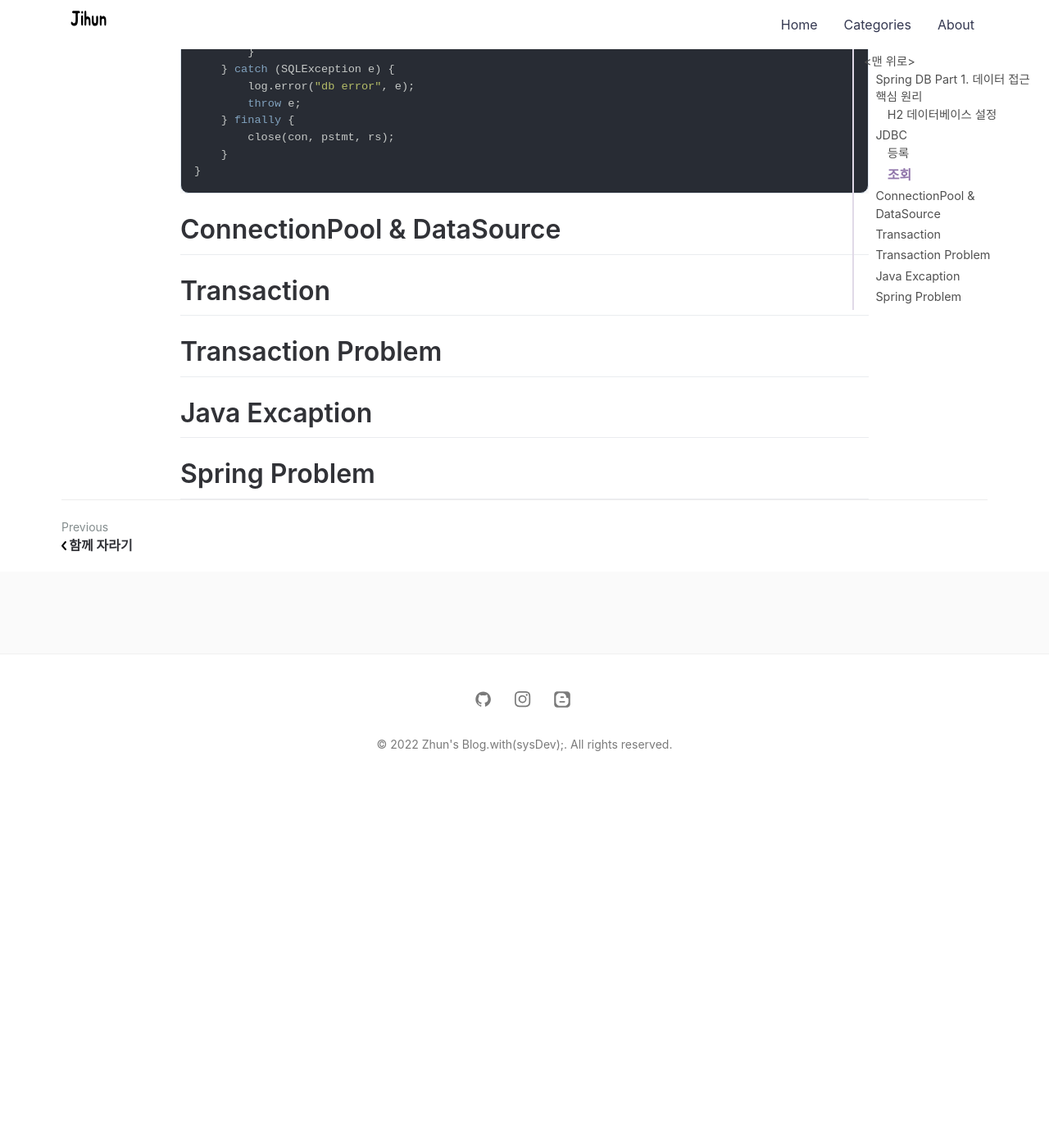
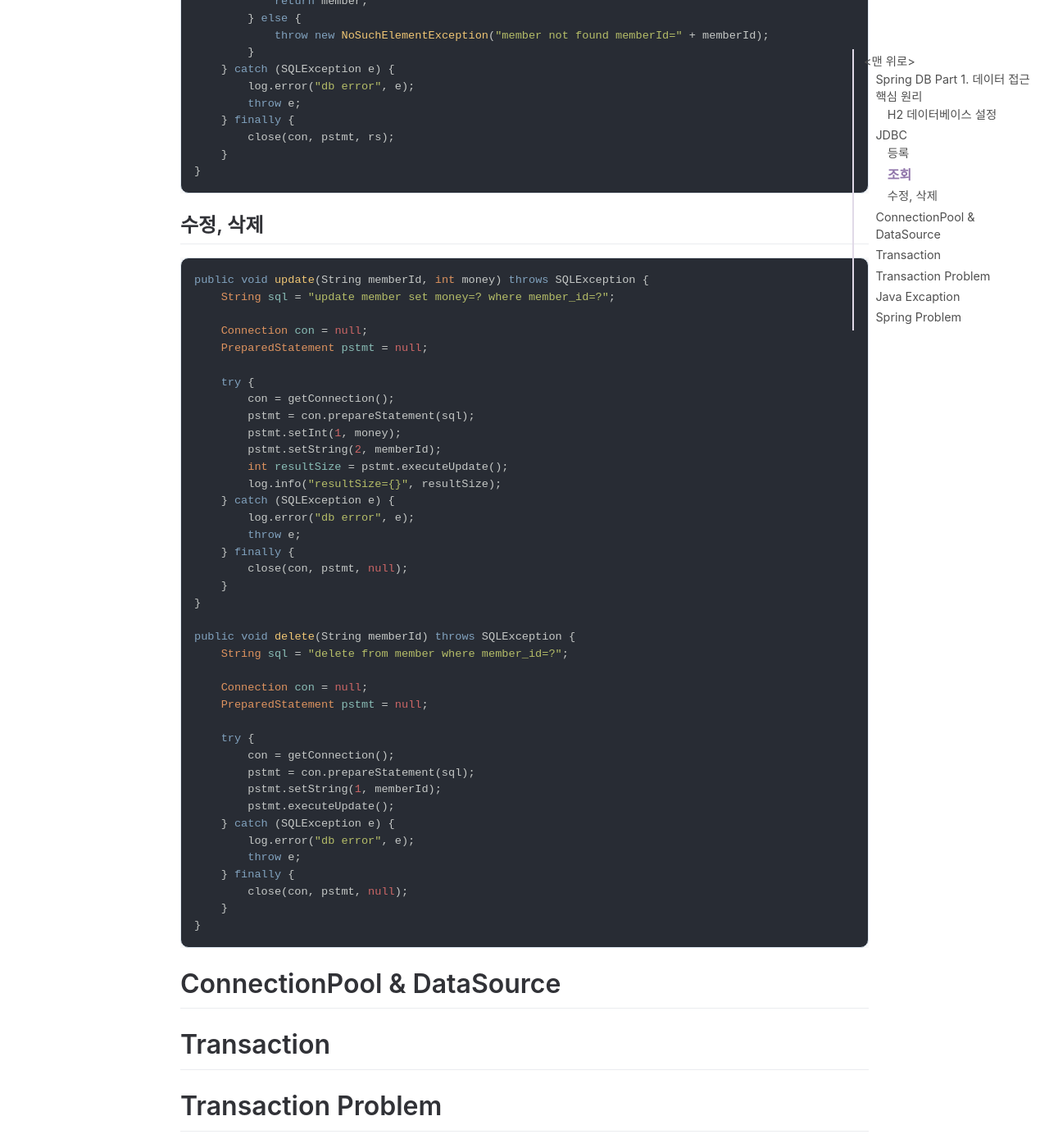
Before and after one commit to jihunparkme/jihunparkme.github.io, a Jekyll site: the page built from _posts/2022-08-08-Spring-DB-Part1.md, in a window 1280 px wide and 1400 px high, scrolled down 4058 px. Shown: the whole window at 82% size. Built offline with Jekyll 4.4.1, drawn with Linux system fonts in a browser that asks for light colours; nearby versions of some CDN libraries; comment, search, counter and statistics services are not loaded; before the commit the page ends 5021 px from its top, so only the background shows below that; some of the changed text lies outside the part shown.

Commit message:
[JDBC] JDBC 개발 - 수정, 삭제

````diff
--- a/_posts/2022-08-08-Spring-DB-Part1.md
+++ b/_posts/2022-08-08-Spring-DB-Part1.md
@@ -170,6 +170,51 @@ public Member findById(String memberId) throws SQLException {
 }
 ```
 
+## 수정, 삭제
+
+```java
+public void update(String memberId, int money) throws SQLException {
+    String sql = "update member set money=? where member_id=?";
+
+    Connection con = null;
+    PreparedStatement pstmt = null;
+
+    try {
+        con = getConnection();
+        pstmt = con.prepareStatement(sql);
+        pstmt.setInt(1, money);
+        pstmt.setString(2, memberId);
+        int resultSize = pstmt.executeUpdate();
+        log.info("resultSize={}", resultSize);
+    } catch (SQLException e) {
+        log.error("db error", e);
+        throw e;
+    } finally {
+        close(con, pstmt, null);
+    }
+}
+
+public void delete(String memberId) throws SQLException {
+    String sql = "delete from member where member_id=?";
+
+    Connection con = null;
+    PreparedStatement pstmt = null;
+
+    try {
+        con = getConnection();
+        pstmt = con.prepareStatement(sql);
+        pstmt.setString(1, memberId);
+        pstmt.executeUpdate();
+    } catch (SQLException e) {
+        log.error("db error", e);
+        throw e;
+    } finally {
+        close(con, pstmt, null);
+    }
+}
+```
+
+
 # ConnectionPool & DataSource
 
 # Transaction
````
